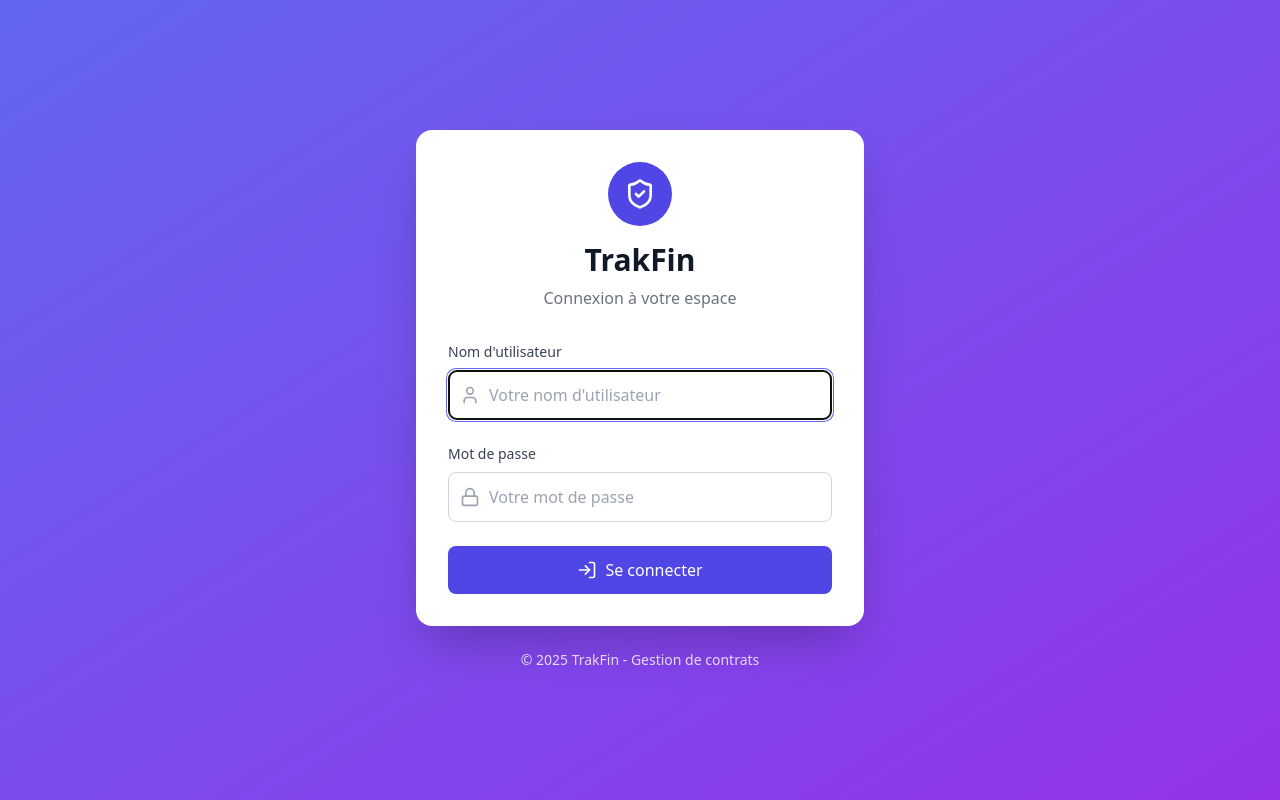
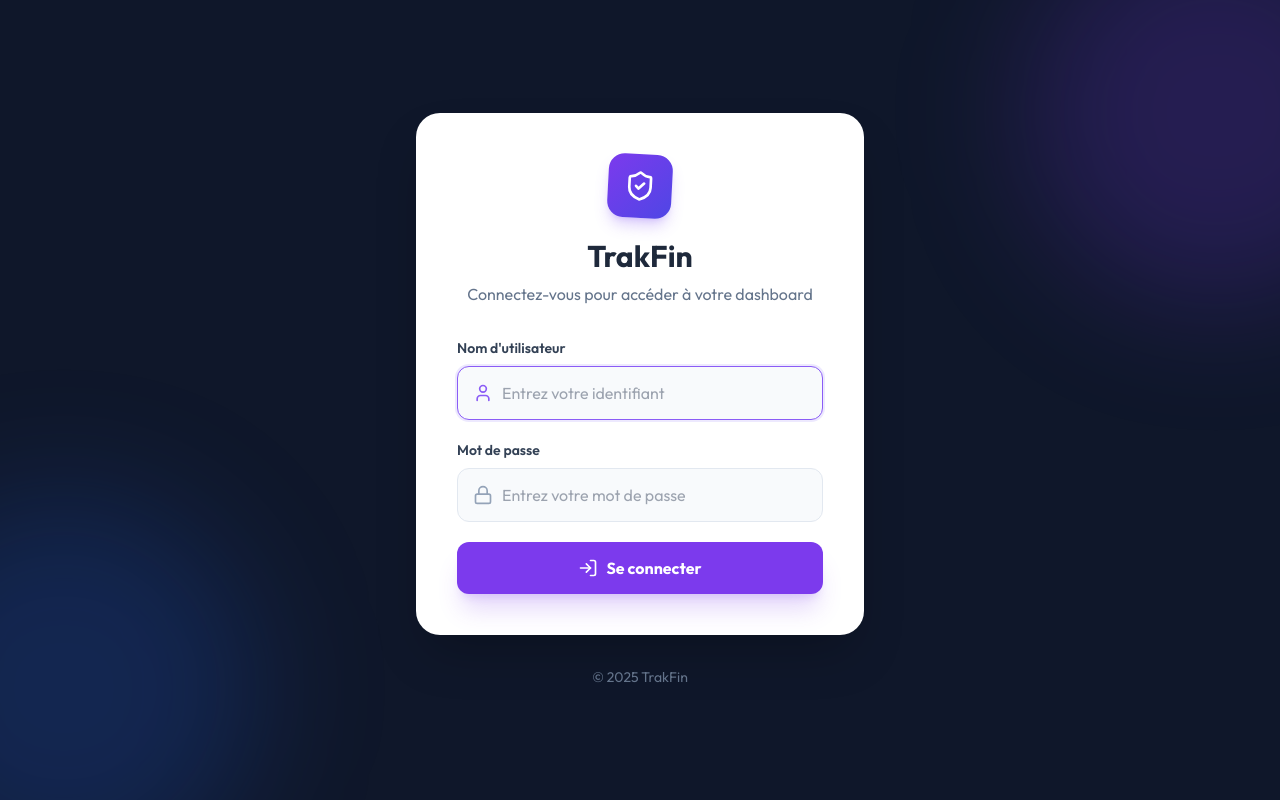
Before and after one commit to ogaillard63/trakfin, a PHP site: page /trakfin/login in a window 1280 px wide. Run offline with PHP 8.4, Linux system fonts and the light colour scheme; some libraries are stand-ins or nearby versions.

Commit message:
Update login template styling

```diff
--- a/templates/login.html.twig
+++ b/templates/login.html.twig
@@ -4,10 +4,40 @@
     <meta charset="UTF-8">
     <meta name="viewport" content="width=device-width, initial-scale=1.0">
     <title>Connexion - {{ app_name }}</title>
+    <!-- Google Fonts: Outfit -->
+    <link rel="preconnect" href="https://fonts.googleapis.com">
+    <link rel="preconnect" href="https://fonts.gstatic.com" crossorigin>
+    <link href="https://fonts.googleapis.com/css2?family=Outfit:wght@300;400;500;600;700&display=swap" rel="stylesheet">
+
     <script src="https://cdn.tailwindcss.com"></script>
+    <script>
+        tailwind.config = {
+            theme: {
+                extend: {
+                    fontFamily: {
+                        sans: ['Outfit', 'sans-serif'],
+                    },
+                    colors: {
+                        primary: {
+                            50: '#f5f3ff',
+                            100: '#ede9fe',
+                            200: '#ddd6fe',
+                            300: '#c4b5fd',
+                            400: '#a78bfa',
+                            500: '#8b5cf6',
+                            600: '#7c3aed',
+                            700: '#6d28d9',
+                            800: '#5b21b6',
+                            900: '#4c1d95',
+                        }
+                    }
+                }
+            }
+        }
+    </script>
     <script src="https://cdn.jsdelivr.net/npm/lucide@latest/dist/umd/lucide.min.js"></script>
     <link rel="manifest" href="{{ url('/manifest.json') }}">
-    <meta name="theme-color" content="#4F46E5">
+    <meta name="theme-color" content="#7c3aed">
     <link rel="apple-touch-icon" href="{{ url('/public/icons/icon-192x192.png') }}">
     <script>
         if ('serviceWorker' in navigator) {
@@ -17,61 +47,68 @@
         }
     </script>
 </head>
-<body class="bg-gradient-to-br from-indigo-500 to-purple-600 min-h-screen flex items-center justify-center p-4">
-    <div class="w-full max-w-md">
-        <div class="bg-white rounded-2xl shadow-2xl p-6 sm:p-8">
+<body class="bg-slate-900 min-h-screen flex items-center justify-center p-4 relative overflow-hidden font-sans">
+    <!-- Background decoration -->
+    <div class="absolute top-0 left-0 w-full h-full overflow-hidden pointer-events-none z-0">
+        <div class="absolute top-[-10%] right-[-10%] w-96 h-96 bg-primary-600/20 rounded-full blur-3xl"></div>
+        <div class="absolute bottom-[-10%] left-[-10%] w-96 h-96 bg-blue-600/20 rounded-full blur-3xl"></div>
+    </div>
+    <div class="w-full max-w-md relative z-10">
+        <div class="bg-white rounded-3xl shadow-2xl p-6 sm:p-10 border border-white/10">
             <!-- Logo -->
             <div class="text-center mb-8">
-                <div class="w-16 h-16 bg-indigo-600 rounded-full flex items-center justify-center mx-auto mb-4">
+                <div class="w-16 h-16 bg-gradient-to-br from-primary-600 to-indigo-600 rounded-2xl flex items-center justify-center mx-auto mb-5 shadow-lg shadow-primary-500/30 transform rotate-3">
                     <i data-lucide="shield-check" class="w-8 h-8 text-white"></i>
                 </div>
-                <h1 class="text-3xl font-bold text-gray-900">{{ app_name }}</h1>
-                <p class="text-gray-500 mt-2">Connexion à votre espace</p>
+                <h1 class="text-3xl font-bold text-slate-800">{{ app_name }}</h1>
+                <p class="text-slate-500 mt-2">Connectez-vous pour accéder à votre dashboard</p>
             </div>
 
             <!-- Message d'erreur -->
             {% if error %}
-            <div class="mb-6 p-4 bg-red-50 border border-red-200 rounded-lg flex items-center gap-3">
+            <div class="mb-6 p-4 bg-red-50 border border-red-100 rounded-xl flex items-center gap-3">
                 <i data-lucide="alert-circle" class="w-5 h-5 text-red-600 flex-shrink-0"></i>
-                <span class="text-red-800">{{ error }}</span>
+                <span class="text-red-800 text-sm font-medium">{{ error }}</span>
             </div>
             {% endif %}
 
             <!-- Formulaire -->
-            <form method="POST" action="{{ url('/login') }}" class="space-y-6">
+            <form method="POST" action="{{ url('/login') }}" class="space-y-5">
                 <!-- Username -->
                 <div>
-                    <label for="username" class="block text-sm font-medium text-gray-700 mb-2">
+                    <label for="username" class="block text-sm font-semibold text-slate-700 mb-2">
                         Nom d'utilisateur
                     </label>
-                    <div class="relative">
-                        <div class="absolute inset-y-0 left-0 pl-3 flex items-center pointer-events-none">
-                            <i data-lucide="user" class="w-5 h-5 text-gray-400"></i>
+                    <div class="relative group">
+                        <div class="absolute inset-y-0 left-0 pl-4 flex items-center pointer-events-none">
+                            <i data-lucide="user" class="w-5 h-5 text-slate-400 group-focus-within:text-primary-500 transition-colors"></i>
                         </div>
                         <input type="text" id="username" name="username" required autofocus
-                               class="w-full pl-10 pr-4 py-3 border border-gray-300 rounded-lg focus:ring-2 focus:ring-indigo-500 focus:border-transparent"
-                               placeholder="Votre nom d'utilisateur">
+                               class="w-full pl-11 pr-4 py-3.5 bg-slate-50 border border-slate-200 rounded-xl focus:ring-2 focus:ring-primary-100 focus:border-primary-500 transition-all outline-none"
+                               placeholder="Entrez votre identifiant">
                     </div>
                 </div>
 
                 <!-- Password -->
                 <div>
-                    <label for="password" class="block text-sm font-medium text-gray-700 mb-2">
-                        Mot de passe
-                    </label>
-                    <div class="relative">
-                        <div class="absolute inset-y-0 left-0 pl-3 flex items-center pointer-events-none">
-                            <i data-lucide="lock" class="w-5 h-5 text-gray-400"></i>
+                    <div class="flex items-center justify-between mb-2">
+                        <label for="password" class="block text-sm font-semibold text-slate-700">
+                            Mot de passe
+                        </label>
+                    </div>
+                    <div class="relative group">
+                        <div class="absolute inset-y-0 left-0 pl-4 flex items-center pointer-events-none">
+                            <i data-lucide="lock" class="w-5 h-5 text-slate-400 group-focus-within:text-primary-500 transition-colors"></i>
                         </div>
                         <input type="password" id="password" name="password" required
-                               class="w-full pl-10 pr-4 py-3 border border-gray-300 rounded-lg focus:ring-2 focus:ring-indigo-500 focus:border-transparent"
-                               placeholder="Votre mot de passe">
+                               class="w-full pl-11 pr-4 py-3.5 bg-slate-50 border border-slate-200 rounded-xl focus:ring-2 focus:ring-primary-100 focus:border-primary-500 transition-all outline-none"
+                               placeholder="Entrez votre mot de passe">
                     </div>
                 </div>
 
                 <!-- Submit -->
                 <button type="submit"
-                        class="w-full py-3 bg-indigo-600 text-white rounded-lg font-medium hover:bg-indigo-700 transition-colors flex items-center justify-center gap-2">
+                        class="w-full py-3.5 bg-primary-600 text-white rounded-xl font-bold hover:bg-primary-700 transition-all transform hover:scale-[1.02] shadow-xl shadow-primary-600/20 flex items-center justify-center gap-2 mt-2">
                     <i data-lucide="log-in" class="w-5 h-5"></i>
                     Se connecter
                 </button>
@@ -79,8 +116,8 @@
         </div>
 
         <!-- Footer -->
-        <p class="text-center text-white text-sm mt-6 opacity-80">
-            © {{ "now"|date("Y") }} {{ app_name }} - Gestion de contrats
+        <p class="text-center text-slate-500 text-sm mt-8">
+            © {{ "now"|date("Y") }} {{ app_name }}
         </p>
     </div>
 
```
